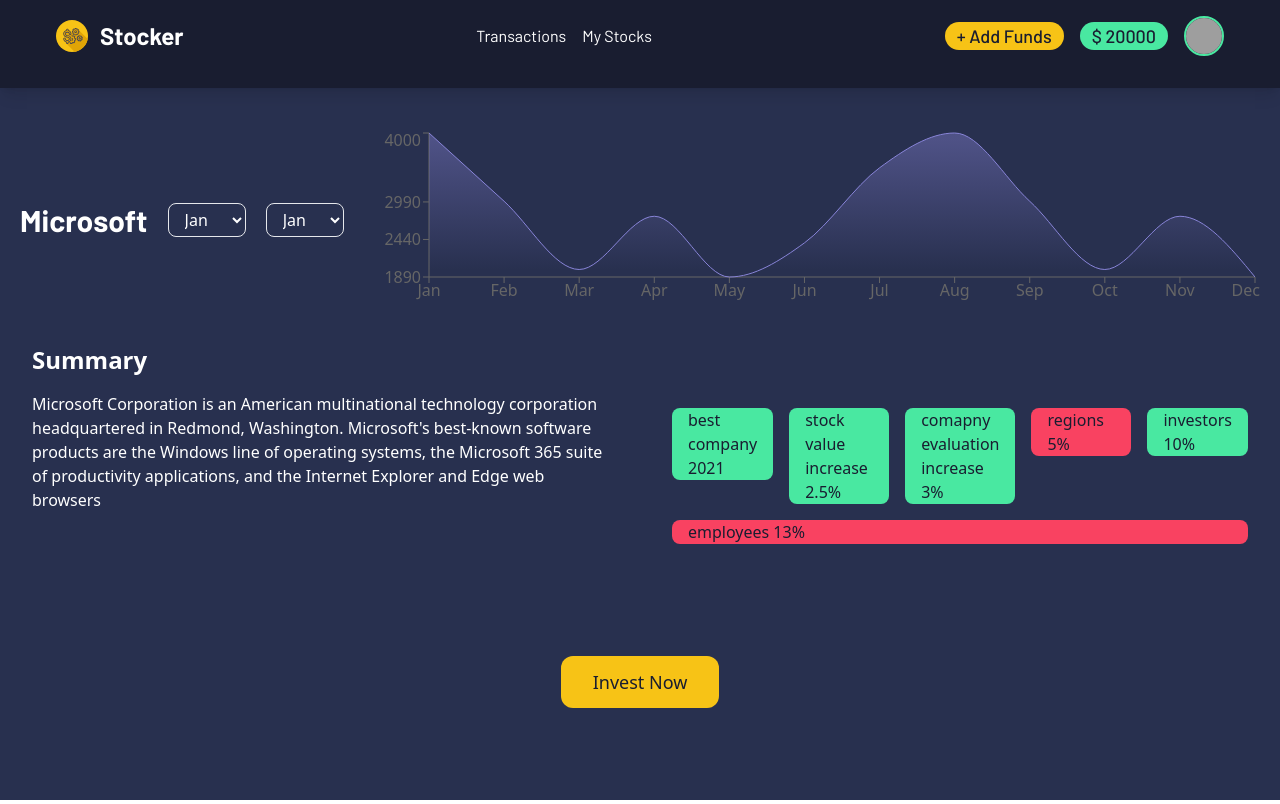
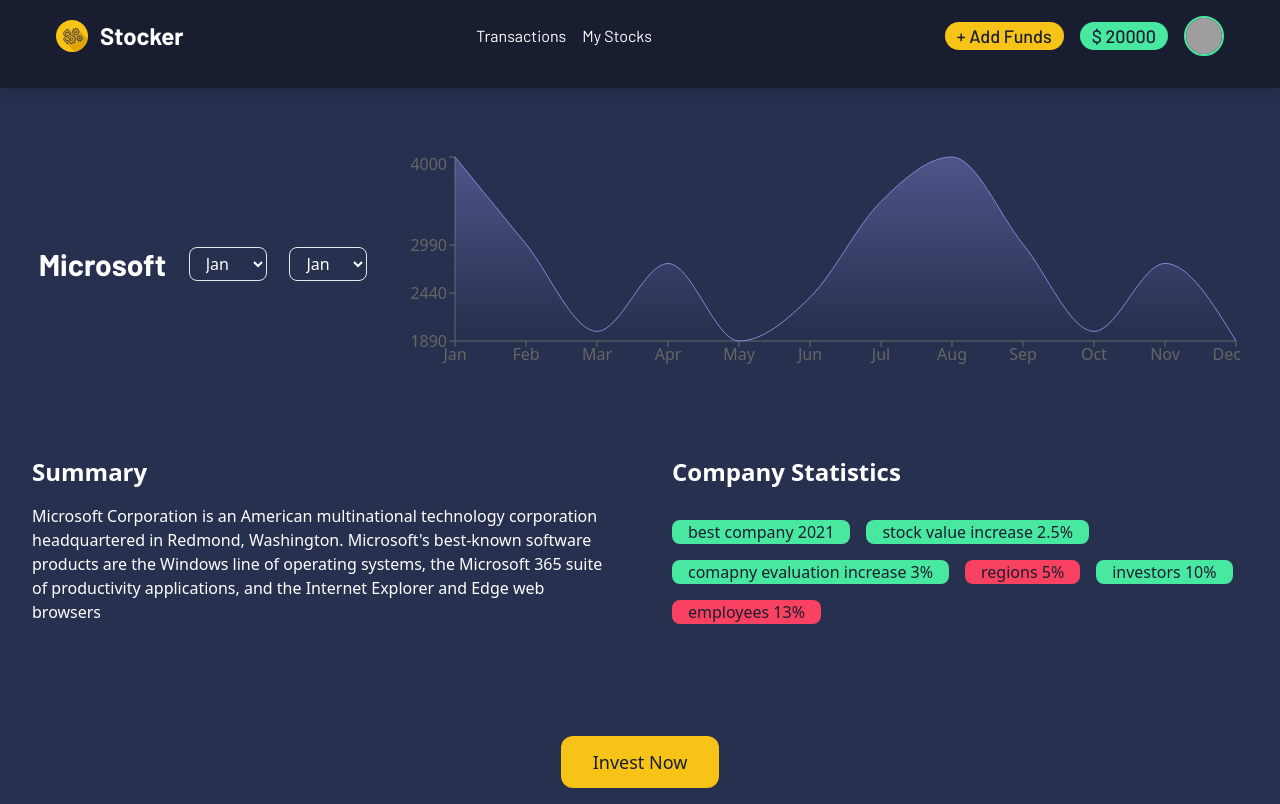
Before and after one commit to ranaagamaall/stock-market, a React (Create React App) app: page /company/1 in a window 1280 px wide. Built offline with nearby package versions, Linux system fonts and the light colour scheme; grey boxes are pictures that could not be loaded.

Commit message:
index adjustments and dialog backdrop

```diff
--- a/src/components/Dailog.js
+++ b/src/components/Dailog.js
@@ -4,7 +4,7 @@
 function Dialog(props, ref) {
 
     return (
-        <dialog ref={ref} className={`${props.className ? props.className : ""} my-auto bg-transparent text-text`}>
+        <dialog ref={ref} className={`${props.className ? props.className : ""} my-auto bg-transparent text-text fixed inset-0 backdrop:bg-black backdrop:opacity-70`}>
             <div className="w-3/5 m-auto bg-primary rounded-2xl">
                 <div className="flex items-start justify-between p-4 border-b rounded-t">
                     <div className="flex px-2 py-1">
--- a/src/components/Table.js
+++ b/src/components/Table.js
@@ -7,7 +7,7 @@
                     {
                         props.columns.map((column, index) =>
 
-                            <th key={index} className="px-6 py-3 font-semibold  text-center uppercase align-middle bg-transparent border-b border-gray-200 shadow-none font-main text-xxs border-b-solid tracking-none whitespace-nowrap text-text ">
+                            <th key={index} className="px-6 py-3 font-semibold text-center uppercase align-middle bg-transparent border-b border-gray-200 shadow-none font-main text-xxs border-b-solid tracking-none whitespace-nowrap text-text ">
                                 {column}
                             </th>
                         )
--- a/src/index.css
+++ b/src/index.css
@@ -1,3 +1,29 @@
 @tailwind base;
 @tailwind components;
 @tailwind utilities;
+
+html{
+  @apply bg-primary
+}
+
+
+
+::-webkit-scrollbar {
+  width: 10px;
+}
+
+/* Track */
+::-webkit-scrollbar-track {
+  box-shadow: inset 0 0 5px grey;
+  border-radius: 10px;
+}
+
+/* Handle */
+::-webkit-scrollbar-thumb {
+    @apply bg-light rounded-md
+}
+
+/* Handle on hover */
+::-webkit-scrollbar-thumb:hover {
+  @apply bg-opacity-75
+}
--- a/src/pages/admin/investors/Investors.js
+++ b/src/pages/admin/investors/Investors.js
@@ -28,7 +28,7 @@
 
         </div>
         <div className="flex-auto h-full px-0 pt-0 pb-2">
-          <div className="p-0 overflow-x-auto h-[80vh]">
+          <div className="p-0 overflow-x-auto h-[80vh] scrollbar">
             <Table columns={data.columns} rows={users.map((user) => {
               return (
                 <>
@@ -38,7 +38,7 @@
                         <img src={user.pic} className="inline-flex items-center justify-center mr-4 text-sm text-white transition-all duration-200 ease-in-out h-9 w-9 rounded-xl" alt="user" />
                       </div>
                       <div className="flex flex-col justify-center">
-                        <h6 className="mb-0 text-sm leading-normal font-main capitalize">{user.name}</h6>
+                        <h6 className="mb-0 text-sm leading-normal capitalize font-main">{user.name}</h6>
                         <p className="mb-0 text-xs leading-tight text-slate-400 font-main" >{user.email}</p>
                       </div>
                     </div>
@@ -55,8 +55,7 @@
                   </td>
                   <td className="p-2 align-middle border-b whitespace-nowrap shadow-transparent">
                     <button onClick={() => openInvestmentsModal(user.id)}
-                      className="px-4 py-2 font-semibold leading-tight rounded-lg text-s bg-success text-primary font-main">view</button>
-
+                      className="px-4 py-2 font-semibold leading-tight rounded-lg text-s bg-accent text-primary font-main">view</button>
                   </td>
                 </>
               )
--- a/src/pages/investor/company/Company.js
+++ b/src/pages/investor/company/Company.js
@@ -80,8 +80,8 @@
 
 
     return (
-        <div>
-            <div className="flex flex-wrap items-center w-full h-56 pt-10 justify-evenly">
+        <div className="flex flex-col gap-8 mt-16">
+            <div className="flex flex-wrap items-center w-full h-56 gap-4 px-8 mb-4 justify-evenly">
                 <h2 className="text-3xl font-bold text-center capitalize font-main text-text w-min">
                     {chosenCompany.name}
                 </h2>
@@ -115,18 +115,22 @@
                     yKey="number"
                 />
             </div>
-            <div className="grid grid-cols-2 ">
-                <div className="p-8">
-                    <h3 className="pb-4 text-2xl font-bold">Summary</h3>
+            <div className="flex flex-wrap ">
+                <div className="flex-1 p-8">
+                    <h3 className="pb-4 text-2xl font-bold min-w-[16rem]">Summary</h3>
                     <p>
                         {chosenCompany.description}
                     </p>
                 </div>
-                <div className="flex flex-wrap gap-4 px-8 py-24 text-primary">
-                    {chosenCompany.tags.map((item)=>(
-                    <p className= {`${item.positive ? "bg-success " : "bg-fail "} flex-1 px-4 rounded-lg h-fit w-max`}>{item.title}</p>
-                    ))
-                    }
+                <div className="flex-1 p-8">
+                    <h3 className="text-2xl font-bold capitalize ">company statistics</h3>
+                    <div className="flex flex-wrap gap-4 py-8 text-primary">
+                        {chosenCompany.tags.map((item) => (
+                            <p className={`${item.positive ? "bg-success " : "bg-fail "} px-4 rounded-lg h-fit w-max`}>{item.title}</p>
+                        ))
+                        }
+
+                    </div>
 
                 </div>
             </div>
```
